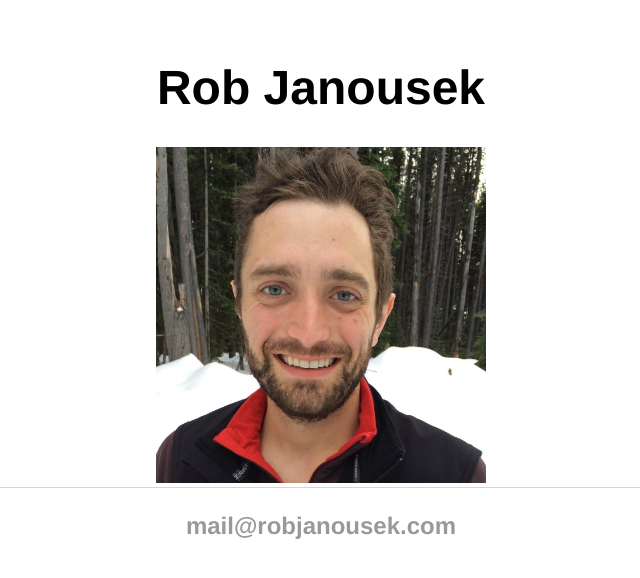
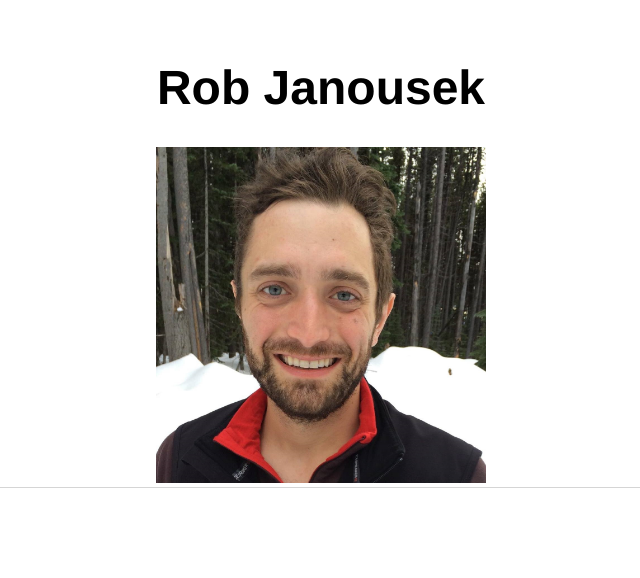
Before and after one commit to robjanousek/robjanousek.github.io, a Jekyll site: the page built from index.html, in a window 1280 px wide. Shown: the top 578 px of the page, without its empty margins (319-959 px from the left). Built offline with Jekyll 4.4.1, drawn with Linux system fonts in a browser that asks for light colours.

Commit message:
Update default.html

```diff
--- a/_layouts/default.html
+++ b/_layouts/default.html
@@ -22,7 +22,7 @@
 			</div><!-- /.container -->
 			<footer>
 	    		<ul>
-	        		<li><div style="text-align: center"><a href="mailto:mail@robjanousek.com">mail@robjanousek.com</a></li>
+	        		<li></li>
 
 				</ul>
 			</footer>
```
